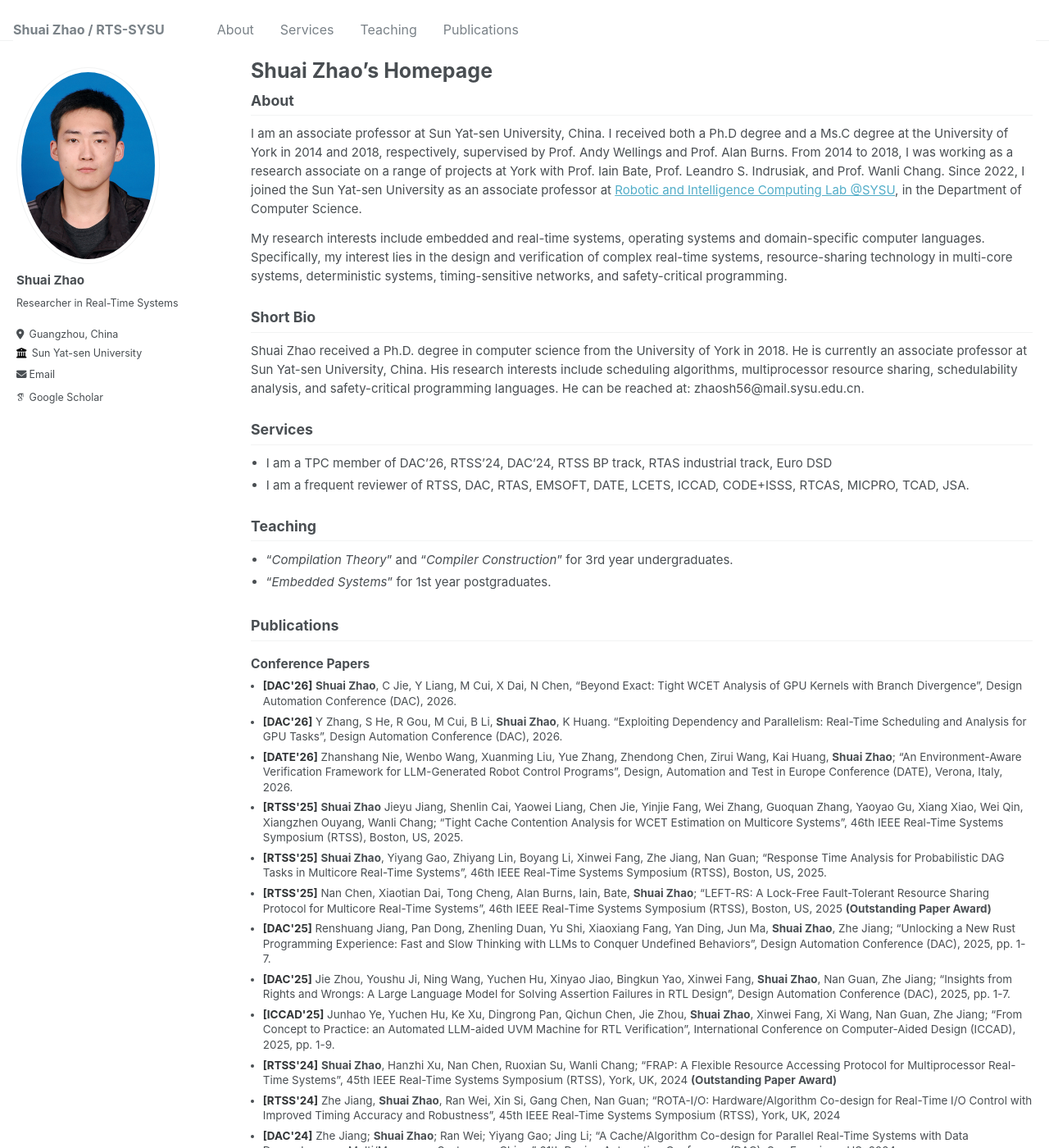
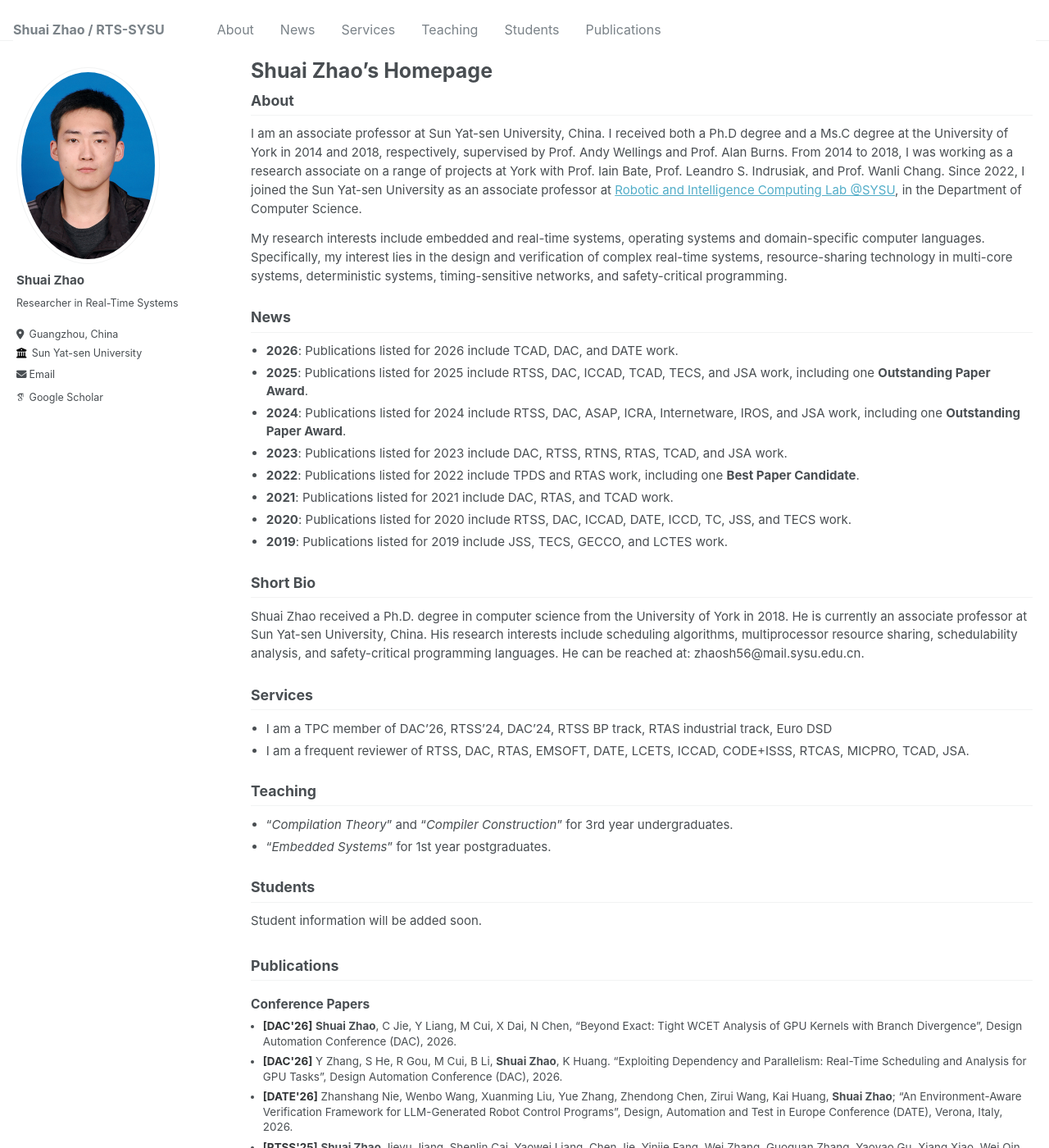
Before and after one commit to zs673/zs673.github.io, a Jekyll site: the page built from _pages/about.md, in a window 1280 px wide and 1400 px high. Shown: the whole window at 82% size. Built offline with Jekyll 4.4.1, drawn with Linux system fonts in a browser that asks for light colours; some web fonts are replaced.

Commit message:
Restore news and add students section

```diff
--- a/_data/navigation.yml
+++ b/_data/navigation.yml
@@ -3,8 +3,8 @@ main:
   - title: "About"
     url: /#about
 
-  # - title: "News"
-  #   url: /#news
+  - title: "News"
+    url: /#news
 
   # - title: "Bio"
   #   url: /#short-bio
@@ -14,6 +14,9 @@ main:
 
   - title: "Teaching"
     url: /#teaching
+
+  - title: "Students"
+    url: /#students
 
   - title: "Publications"
     url: /#publications
--- a/_pages/about.md
+++ b/_pages/about.md
@@ -14,6 +14,12 @@ About
 I am an associate professor at Sun Yat-sen University, China. I received both a Ph.D degree and a Ms.C degree at the University of York in 2014 and 2018, respectively, supervised by Prof. Andy Wellings and Prof. Alan Burns. From 2014 to 2018, I was working as a research associate on a range of projects at York with Prof. Iain Bate, Prof. Leandro S. Indrusiak, and Prof. Wanli Chang. Since 2022, I joined the Sun Yat-sen University as an associate professor at [Robotic and Intelligence Computing Lab @SYSU](https://www.usilab.cn/), in the Department of Computer Science.
 
 My research interests include embedded and real-time systems, operating systems and domain-specific computer languages. Specifically, my interest lies in the design and verification of complex real-time systems, resource-sharing technology in multi-core systems, deterministic systems, timing-sensitive networks, and safety-critical programming.
+
+
+
+News
+------
+{% include news.html %}
 
 
 
@@ -37,6 +43,12 @@ Teaching
 
 
 
+Students
+------
+Student information will be added soon.
+
+
+
 Publications
 ------
 {% include publications.html %}
```
